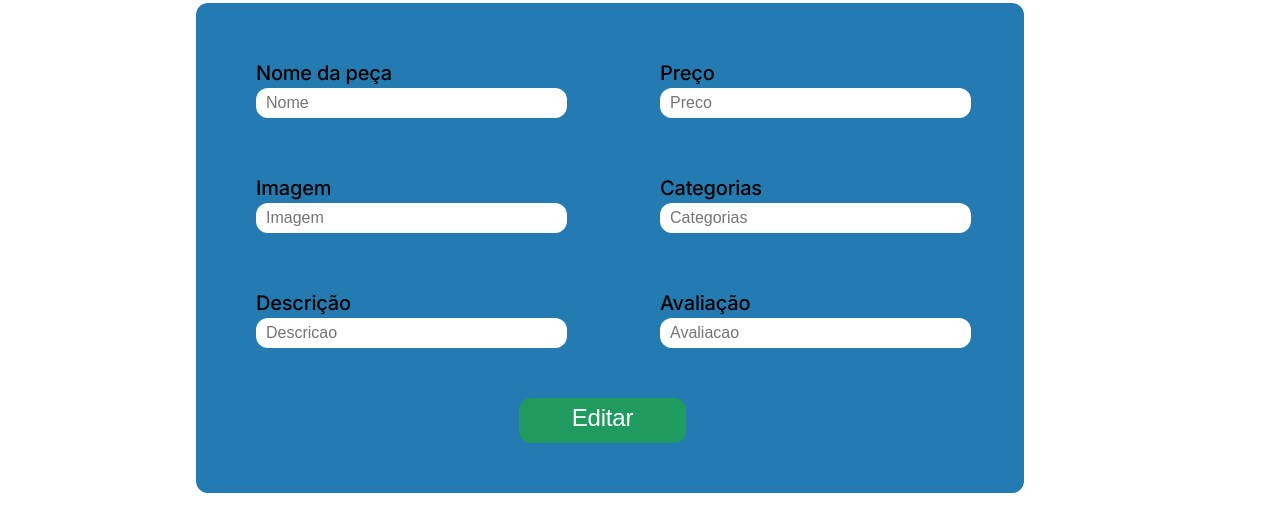
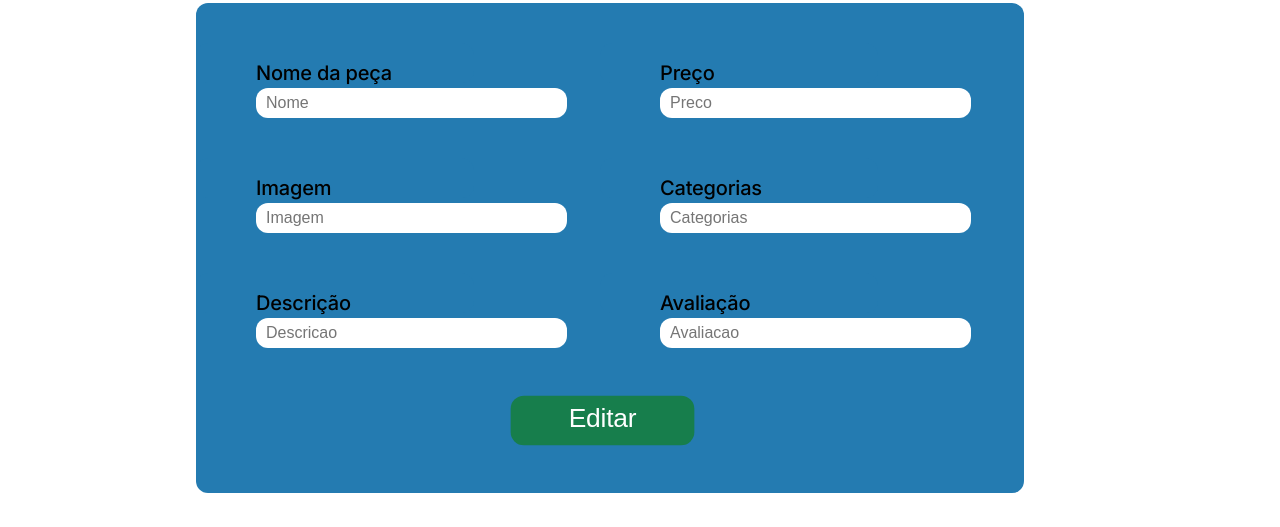
Before and after one commit to GabrielBaetaP/InJunior, a website: page Tarefa API e Promises/web/PagEditar.html in a window 1280 px wide. In both pictures the pointer is over the button "Editar". Shown: the part 273-800 px from the top of the page. Drawn offline with Linux system fonts and the light colour scheme; a web font is replaced by a local one.

Commit message:
add: hover botao

```diff
--- a/Tarefa API e Promises/web/PagEditar.css
+++ b/Tarefa API e Promises/web/PagEditar.css
@@ -139,6 +139,8 @@ input {
     margin-bottom: 50px;
 
     cursor: pointer;
+
+    transition: 0.7s ease;
 }
 
 #criar .btn-texto{
@@ -156,6 +158,11 @@ input {
 
     display: flex;
     justify-content: center;
+}
+
+#criar:hover{
+    background-color: rgb(23, 126, 76);
+    transform: scale(1.1);
 }
 
 footer {
```
